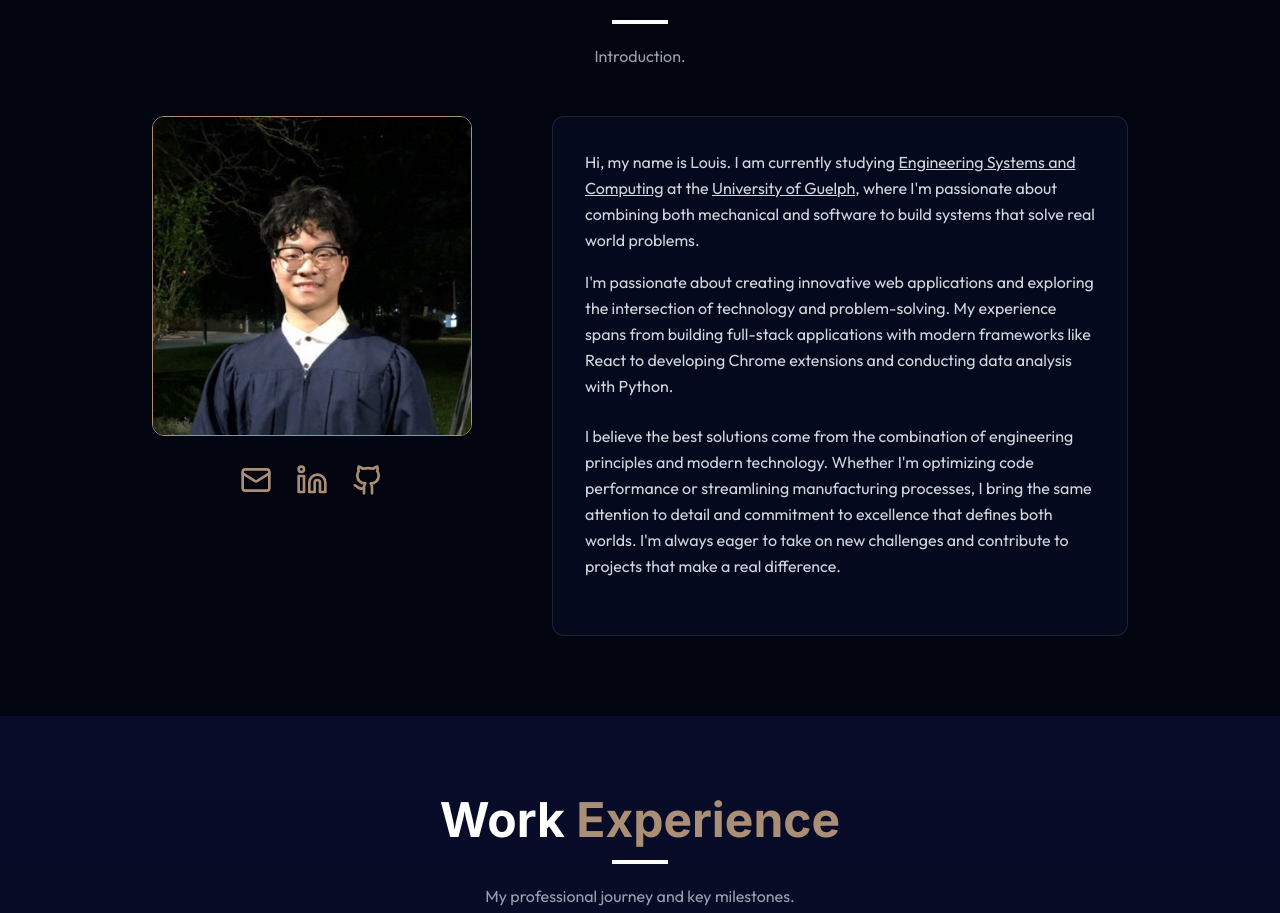
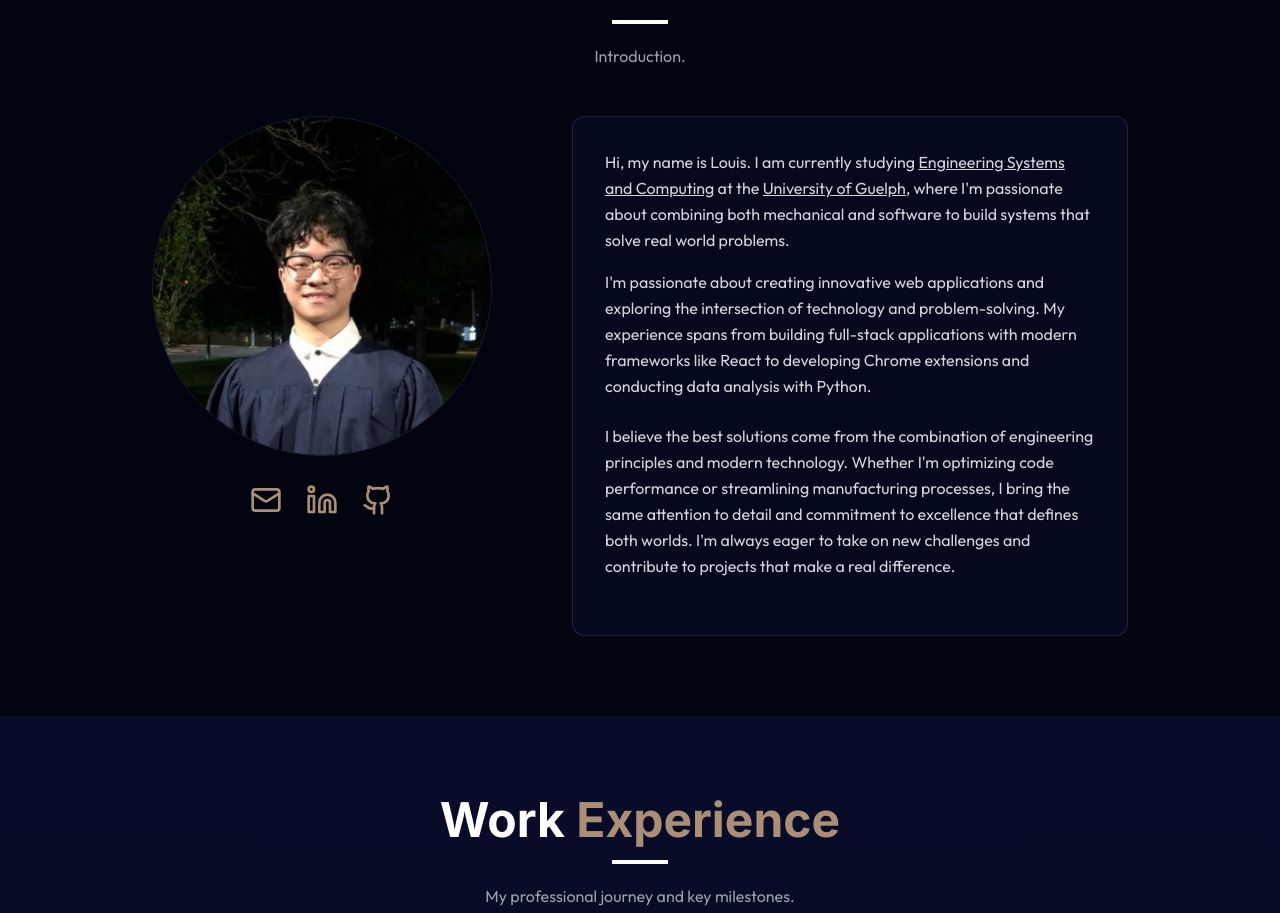
Before and after one commit to louisnguyenn/Louis-Personal-Portfolio, a React (Vite) app: page / in a window 1280 px wide. Shown: the part 924-1837 px from the top of the page. Built offline with nearby package versions, Linux system fonts and the light colour scheme.

Commit message:
pfp animations

```diff
--- a/src/components/sections/About.jsx
+++ b/src/components/sections/About.jsx
@@ -26,7 +26,7 @@ export const About = () => {
         <div className="flex gap-20 items-start">
           <div className="flex-shrink-0">
             <ScrollReveal direction="up" distance={50} duration={0.8}>
-              <img src="/pfp.jpg" className="w-80 h-80 object-cover rounded-xl border border-[#AA8F76]" />
+              <img src="/pfp.jpg" className="w-85 h-85 object-cover rounded-full border border-white/10 hover:border-[#AA8F76] transition-all duration-300"/>
               <div className="flex space-x-6 py-7 justify-center">
                 <a href="mailto:louis.nguyen550@gmail.com" target="_blank" rel="noopener noreferrer" className="text-[#AA8F76] hover:text-white transition-all duration-300 hover:-translate-y-1">
                   <Mail size={32} />
```
